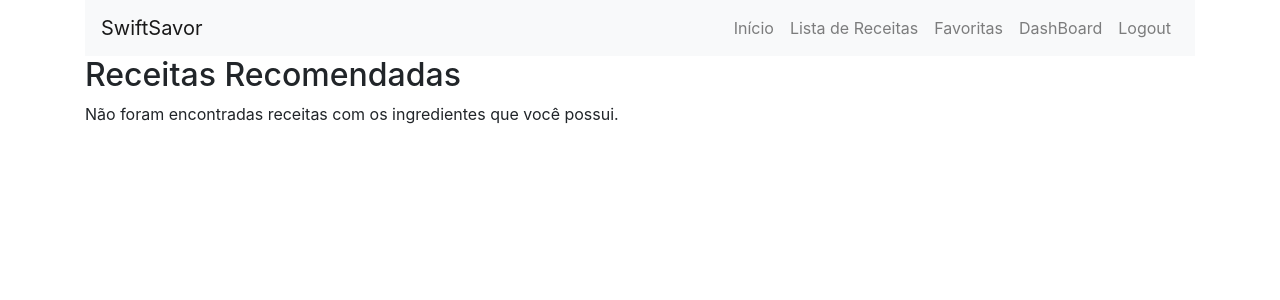
After one commit to Felipe-Noronha/SwiftSavor, a Django app: page /receitas_recomendadas/ in a window 1280 px wide. The commit adds this page. Shown: the top 300 px of the page. Run offline with Django 5.2, Linux system fonts and the light colour scheme; a user stored in the database is signed in; data comes from the database, SQL or seed files in the repository; both versions use the stored data as it was after the commit; some libraries are stand-ins or nearby versions.

Commit message:
recomendadas

```diff
--- a/main/templates/main/base.html
+++ b/main/templates/main/base.html
@@ -45,7 +45,10 @@
                             <li class="nav-item">
                                 <a class="nav-link" href="{% url 'meus_ingredientes' %}">Meus Ingredientes</a>
                             </li>
-
+                            <!-- Opção de Receitas Recomendadas apenas para usuários comuns -->
+                            <li class="nav-item">
+                                <a class="nav-link" href="{% url 'receitas_recomendadas' %}">Receitas Recomendadas</a>
+                            </li>
                         {% endif %}
                         <!-- Itens comuns para todos os usuários autenticados -->
                         <li class="nav-item">
--- /dev/null
+++ b/main/templates/main/receitas_recomendadas.html
@@ -0,0 +1,27 @@
+{% extends 'main/base.html' %}
+
+{% block content %}
+<h2>Receitas Recomendadas</h2>
+
+    {% if messages %}
+        <ul class="messages">
+            {% for message in messages %}
+                <li{% if message.tags %} class="{{ message.tags }}"{% endif %}>{{ message }}</li>
+            {% endfor %}
+        </ul>
+    {% endif %}
+
+{% if receitas %}
+    <ul>
+    {% for receita in receitas %}
+        <!-- Atualize a linha abaixo para incluir um link para a página de detalhes -->
+        <li>
+            <a href="{% url 'detalhes_receita' receita.id %}">{{ receita.nome }}</a>
+            <a href="{% url 'adicionar_favoritos' receita.id %}" class="btn btn-primary btn-sm float-right">Adicionar aos Favoritos</a>
+        </li>
+    {% endfor %}
+    </ul>
+{% else %}
+    <p>Não foram encontradas receitas com os ingredientes que você possui.</p>
+{% endif %}
+{% endblock %}
--- a/main/urls.py
+++ b/main/urls.py
@@ -19,6 +19,7 @@ from .views import (cadastrar_receita,
                     selecionar_ingredientes,
                     meus_ingredientes,
                     buscar_receitas_com_ingredientes,
+                    receitas_recomendadas,
                     )
 from django.contrib.auth.views import LoginView
 
@@ -66,5 +67,5 @@ urlpatterns = [
     path('excluir_usuario/<int:usuario_id>/', views.excluir_usuario, name='excluir_usuario'),
 
     path('remover_administrador/<int:usuario_id>/', views.remover_administrador, name='remover_administrador'),
-
+    path('receitas_recomendadas/', receitas_recomendadas, name='receitas_recomendadas'),
 ]
--- a/main/views.py
+++ b/main/views.py
@@ -28,19 +28,24 @@ def cadastrar_receita(request):
         formset = ImagemReceitaFormSet(request.POST, request.FILES)
 
         if form.is_valid() and formset.is_valid():
-            receita = form.save()
+            receita = form.save(commit=False)
+            receita.usuario = request.user  # Atribui o usuário logado à receita antes de salvá-la
+            receita.save()
+            form.save_m2m()  # Salva as relações ManyToMany depois de salvar o objeto principal
 
-            for form_imagem in formset:
-                imagem_receita = form_imagem.save(commit=False)
-                imagem_receita.receita = receita
-                imagem_receita.save()
+            for form_imagem in formset.cleaned_data:
+                imagem = form_imagem.get('imagem')  # Obtenha a imagem a partir do formset
+                if imagem:  # Verifique se a imagem existe antes de tentar salvar
+                    ImagemReceita.objects.create(receita=receita, imagem=imagem)
 
+            messages.success(request, 'Receita cadastrada com sucesso!')
             return redirect('lista_receitas')
     else:
         form = ReceitaForm()
         formset = ImagemReceitaFormSet(queryset=ImagemReceita.objects.none())
 
     return render(request, 'main/cadastrar_receita.html', {'form': form, 'formset': formset})
+
 
 
 def editar_receita(request, receita_id):
@@ -146,18 +151,22 @@ def receitas_favoritas(request):
 @login_required
 def adicionar_favoritos(request, receita_id):
     receita = get_object_or_404(Receita, id=receita_id)
+    pagina_atual = request.META.get('HTTP_REFERER')  # Obtém a URL da página anterior
 
     if ReceitaFavorita.objects.filter(usuario=request.user, receita=receita).exists():
         messages.warning(request, 'Esta receita já está nos seus favoritos.')
     else:
         ReceitaFavorita.objects.create(usuario=request.user, receita=receita)
         messages.success(request, f'Receita "{receita.nome}" adicionada aos favoritos com sucesso!')
-    return redirect('lista_receitas')
+
+    # Redireciona o usuário de volta para a página de onde veio
+    return redirect(pagina_atual) if pagina_atual else redirect('lista_receitas')
 
 def remover_favorito(request, receita_id):
     receita_favorita = get_object_or_404(ReceitaFavorita, receita__id=receita_id, usuario=request.user)
     receita_favorita.delete()
     return redirect('receitas_favoritas')
+
 
 @user_passes_test(is_admin)
 def admin_dashboard(request):
@@ -333,3 +342,26 @@ def remover_administrador(request, usuario_id):
 
     # Redirecione para a página de administração
     return redirect('gestao_usuarios')
+
+
+@login_required
+def receitas_recomendadas(request):
+    # Primeiro, obtenha todos os IDs dos ingredientes que o usuário selecionou.
+    ingredientes_usuario_ids = UsuarioIngrediente.objects.filter(
+        usuario=request.user
+    ).values_list('ingrediente_id', flat=True)
+
+    # Em seguida, encontre as receitas que contêm pelo menos um dos ingredientes do usuário.
+    # Note que isso pode retornar receitas para as quais o usuário não tem todos os ingredientes.
+    receitas_possiveis = Receita.objects.filter(
+        ingredientes__id__in=ingredientes_usuario_ids
+    ).distinct()
+
+    # Agora, filtre essas receitas para encontrar apenas aquelas para as quais o usuário tem todos os ingredientes.
+    receitas_completas = []
+    for receita in receitas_possiveis:
+        ingredientes_receita_ids = set(receita.ingredientes.values_list('id', flat=True))
+        if ingredientes_receita_ids.issubset(ingredientes_usuario_ids):
+            receitas_completas.append(receita)
+
+    return render(request, 'main/receitas_recomendadas.html', {'receitas': receitas_completas})
```
Also changed, not shown: main/models.py (+2 -7 lines), main/templates/main/detalhes_receita.html (+10 -3 lines), main/templates/main/lista_receitas.html (+5 -4 lines), db.sqlite3, media/receitas/pudim_AkE5RyQ.jpg (added), media/receitas/pudim_CFelfSE.jpg (added).
